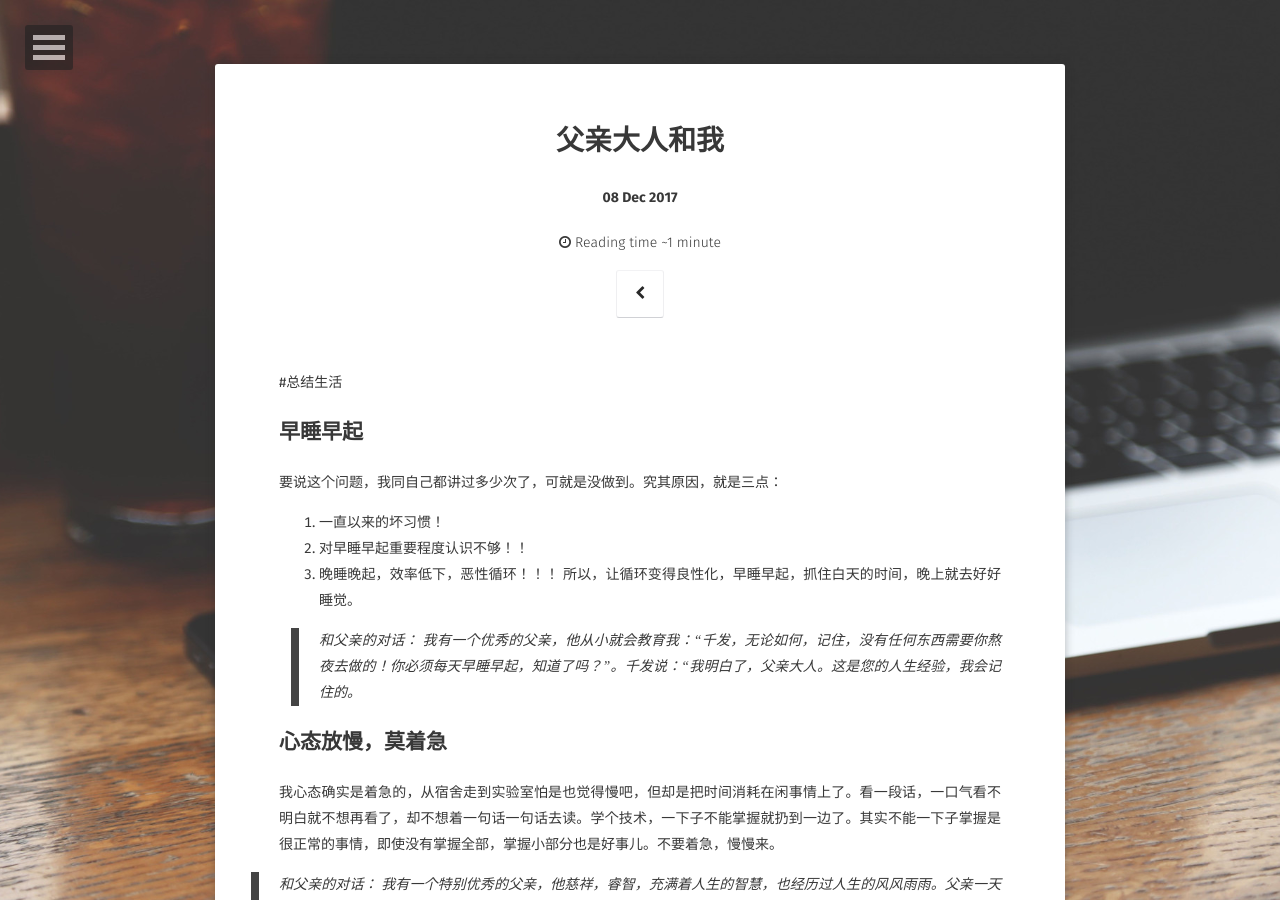
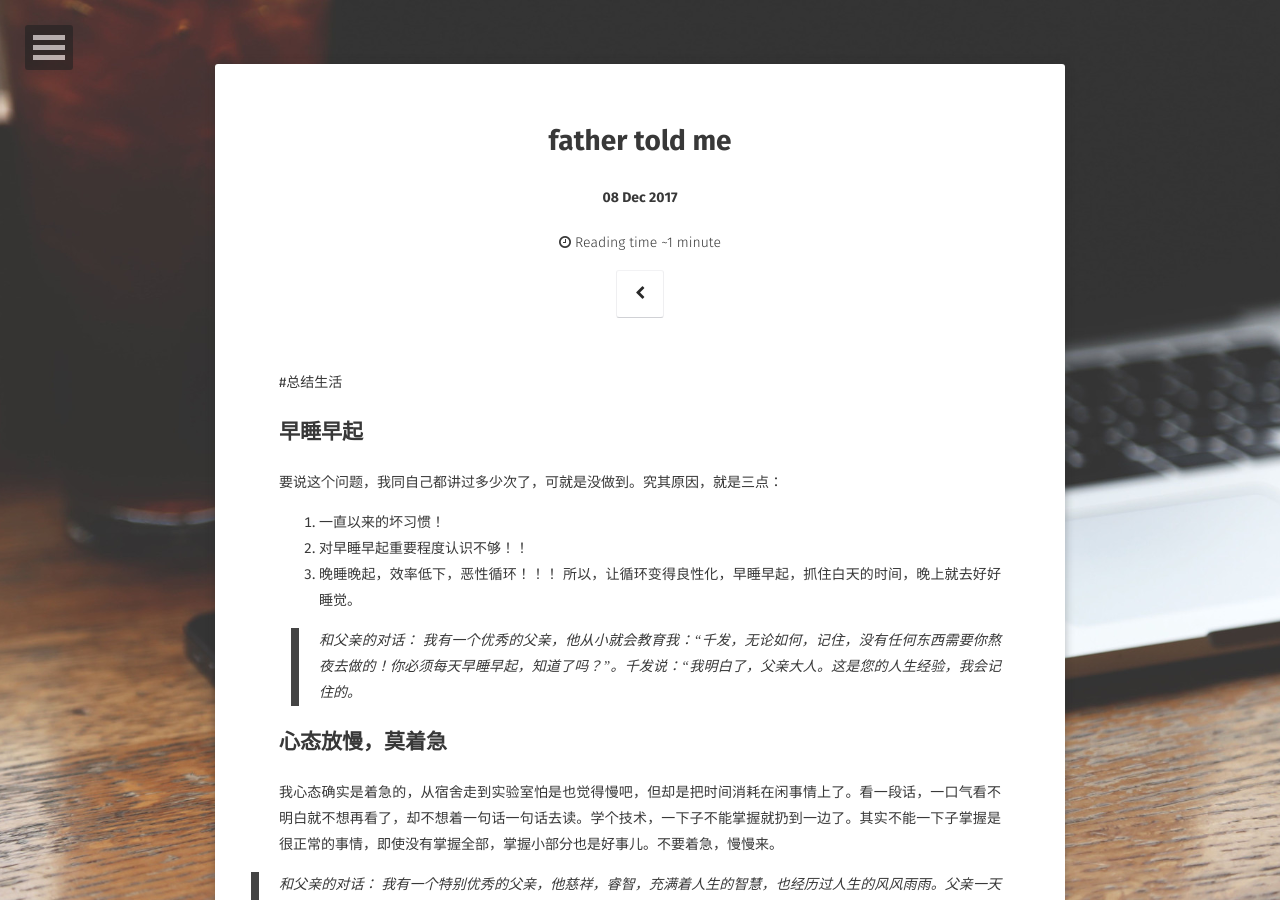
Before and after one commit to okcing/okcing.github.io, a Jekyll site: the page built from _posts/2017-12-08-life-and-father.md, in a window 1280 px wide and 900 px high. Built offline with Jekyll 4.4.1, drawn with Linux system fonts in a browser that asks for light colours; some web fonts are replaced; comment, search, counter and statistics services are not loaded; some of the changed text lies outside the part shown.

Commit message:
change to english

```diff
--- a/_posts/2017-12-08-我的父亲和生活.md
+++ b/_posts/2017-12-08-life-and-father.md
@@ -1,9 +1,9 @@
 ---
 layout: post
-title: "父亲大人和我"
+title: "father told me"
 date: 2017-12-08
-excerpt: "父亲大人"
-tags: [生活, 父亲大人, 优秀]
+excerpt: "father"
+tags: [life, father, great]
 comments: true
 ---
 
```
